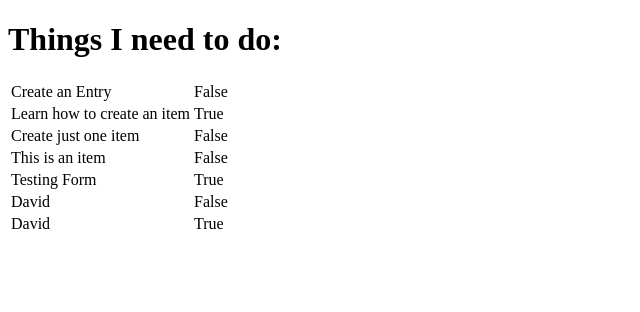
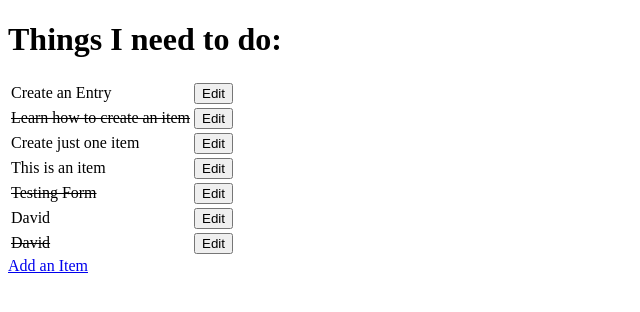
Before and after one commit to Th3ThirdMan/django_project, a Django app: page / in a window 1280 px wide. Shown: the top 312 px of the page, without its empty margins (0-640 px from the left). Run offline with Django 4.2, Linux system fonts and the light colour scheme; data comes from the database, SQL or seed files in the repository; both versions use the stored data as it was after the commit.

Commit message:
Add Modified Data CRUD

```diff
--- a/django_todo/urls.py
+++ b/django_todo/urls.py
@@ -15,9 +15,11 @@ Including another URLconf
 """
 from django.contrib import admin
 from django.urls import path
-from todo.views import get_todo_list
+from todo.views import get_todo_list, add_item, edit_item
 
 urlpatterns = [
     path('admin/', admin.site.urls),
-    path('', get_todo_list, name='get_todo_list')
+    path('', get_todo_list, name='get_todo_list'),
+    path('add', add_item, name='add'),
+    path('edit/<item_id>', edit_item, name='edit'),
 ]
--- a/todo/templates/todo/todo_list.html
+++ b/todo/templates/todo/todo_list.html
@@ -11,10 +11,21 @@
     <table>
         {% for item in items %}
         <tr>
+            {% if item.done %}
+            <td><strike>{{ item.name }}</strike></td>
+            {% else %}
             <td>{{ item.name }}</td>
-            <td>{{ item.done }}</td>
+            {% endif %}
+            <td>
+                <a href="/edit/{{ item.id }}">
+                    <button>Edit</button>
+                </a>
+            </td>
         </tr>
+        {% empty %}
+        <tr><td>You have nothing to do.</td></tr>
         {% endfor %}
     </table>
+    <a href="/add">Add an Item</a>
 </body>
 </html>
--- a/todo/views.py
+++ b/todo/views.py
@@ -1,5 +1,7 @@
-from django.shortcuts import render
+from django.shortcuts import render, redirect, get_object_or_404
 from .models import Item
+from .forms import ItemForm
+
 
 # Create your views here.
 
@@ -10,3 +12,30 @@ def get_todo_list(request):
         'items': items
     }
     return render(request, 'todo/todo_list.html', context)
+
+
+def add_item(request):
+    if request.method == 'POST':
+        form = ItemForm(request.POST)
+        if form.is_valid():
+            form.save()
+        return redirect('get_todo_list')
+    form = ItemForm()
+    context = {
+            'form': form
+        }
+    return render(request, 'todo/add_item.html', context)
+
+
+def edit_item(request, item_id):
+    item = get_object_or_404(Item, id=item_id)
+    if request.method == 'POST':
+        form = ItemForm(request.POST, instance=item)
+        if form.is_valid():
+            form.save()
+        return redirect('get_todo_list')
+    form = ItemForm(instance=item)
+    context = {
+        'form': form
+    }
+    return render(request, 'todo/edit_item.html', context)
```
Also changed, not shown: todo/forms.py (added, +7 -0 lines), todo/templates/todo/add_item.html (added, +21 -0 lines), todo/templates/todo/edit_item.html (added, +21 -0 lines), db.sqlite3.
